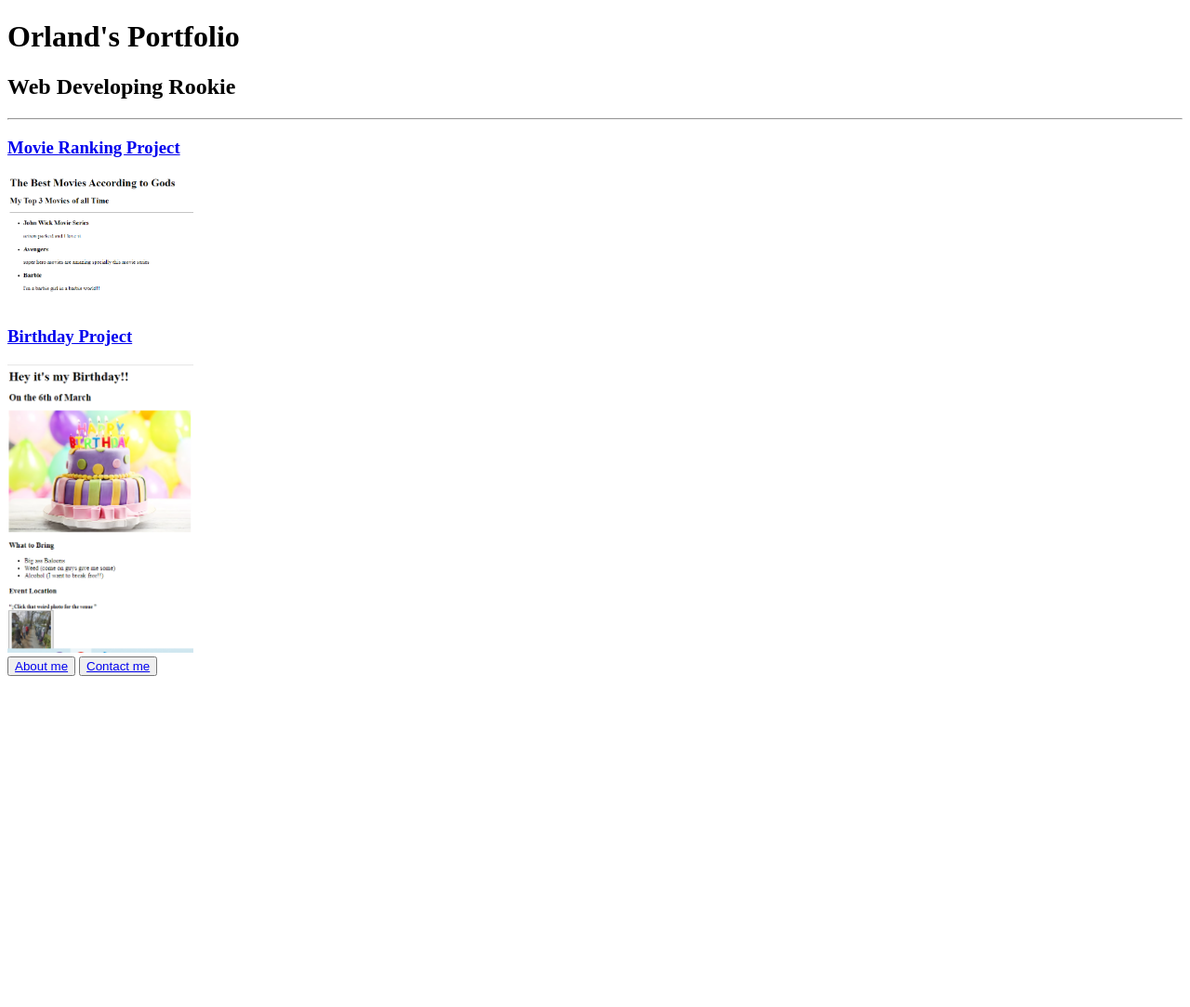
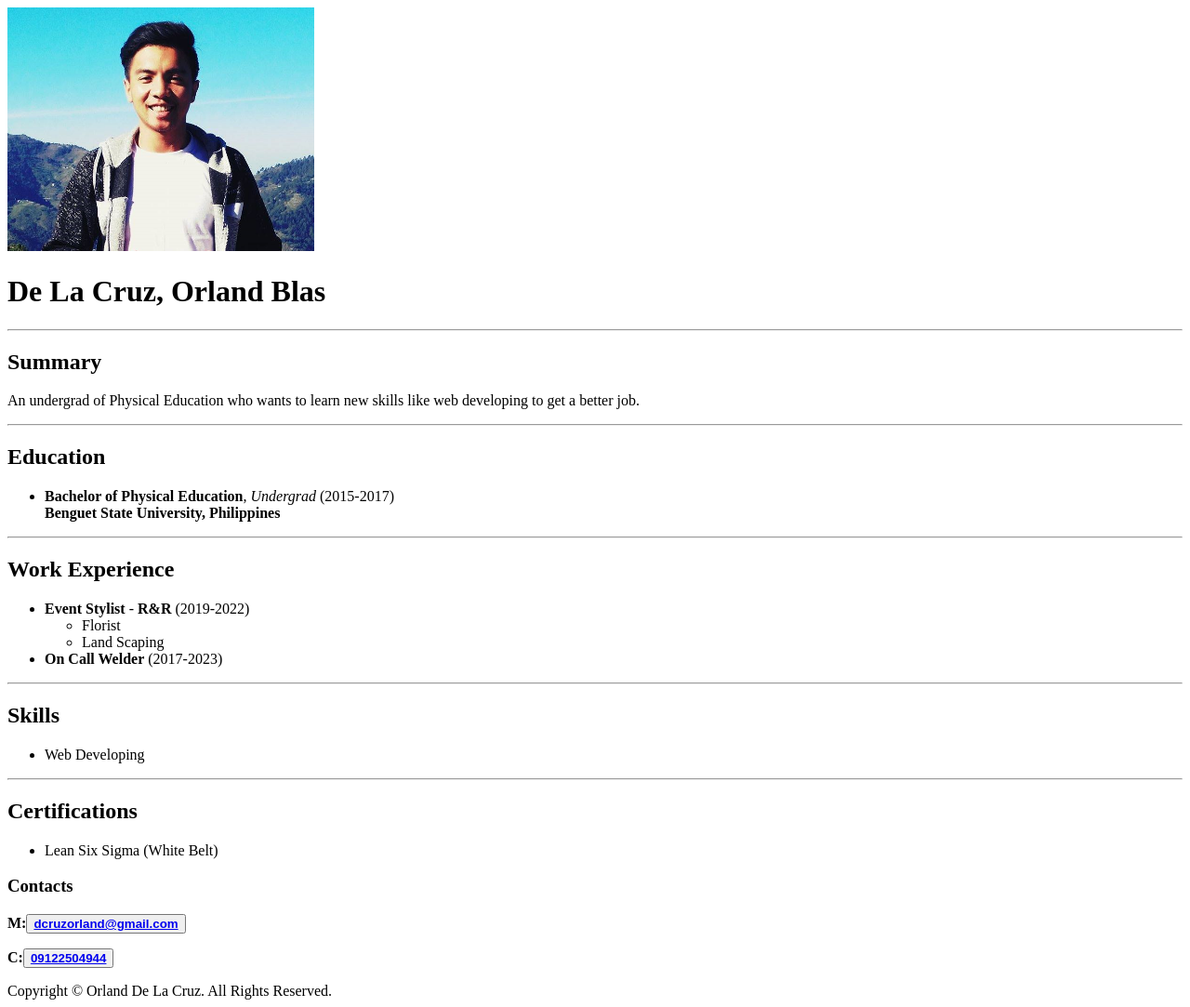
Before and after one commit to madden0999/html.portfolio, a plain HTML site: page index.html in a window 1280 px wide. Shown: the whole page at 93% size. Before the commit the page ends 800 px from the top, so only its background shows below. Drawn offline with Linux system fonts and the light colour scheme.

Commit message:
Add files via upload

```diff
--- a/index.html
+++ b/index.html
@@ -6,15 +6,60 @@
     <title>My Resume</title>
   </head>
   <body>
-    <h1>Orland's Portfolio</h1>
-    <h2>Web Developing Rookie</h2>
+    <img src="./assets/orlando.png" width="330" alt="" />
+    <h1>De La Cruz, Orland Blas</h1>
     <hr />
-    <h3><a href="./public/movie-ranking.html">Movie Ranking Project</a></h3>
-    <img src="./assets/images/movie.png" width="200" alt="" />
-    <h3><a href="./public/birthday-invite.html"> Birthday Project </a></h3>
-    <img src="./assets/images/bday.png" width="200" alt="Birthday" />
-    <br />
-    <button><a href="./public/about.html">About me</a></button>
-    <button><a href="./public/contact.html">Contact me</a></button>
+    <h2>Summary</h2>
+    <p>
+      An undergrad of Physical Education who wants to learn new skills like web
+      developing to get a better job. <br />
+    </p>
+    <hr />
+    <h2>Education</h2>
+    <ul>
+      <li>
+        <b>Bachelor of Physical Education</b>,
+        <i>Undergrad</i> (2015-2017)<br />
+        <b>Benguet State University, Philippines</b>
+      </li>
+    </ul>
+    <hr />
+    <h2>Work Experience</h2>
+    <ul>
+      <li>
+        <b>Event Stylist</b> - <b>R&R</b> (2019-2022)
+        <ul>
+          <li>Florist</li>
+          <li>Land Scaping</li>
+        </ul>
+      </li>
+      <li><b>On Call Welder</b> (2017-2023)</li>
+    </ul>
+    <hr />
+    <h2>Skills</h2>
+    <ul>
+      <li>Web Developing</li>
+    </ul>
+    <hr />
+    <h2>Certifications</h2>
+    <ul>
+      <li>Lean Six Sigma (White Belt)</li>
+    </ul>
+
+    <h3>Contacts</h3>
+
+    <p>
+      <b>M:</b
+      ><button>
+        <a href="mailto:dcruzorland@gmail.com"><b>dcruzorland@gmail.com</b></a>
+      </button>
+    </p>
+    <p>
+      <b>C:</b
+      ><button>
+        <a href="tel:09122504944"><b>09122504944</b></a>
+      </button>
+    </p>
+    <footer>Copyright © Orland De La Cruz. All Rights Reserved.</footer>
   </body>
 </html>
```
Also changed, not shown: assets/orland.png (added), assets/orlando.png (added).
